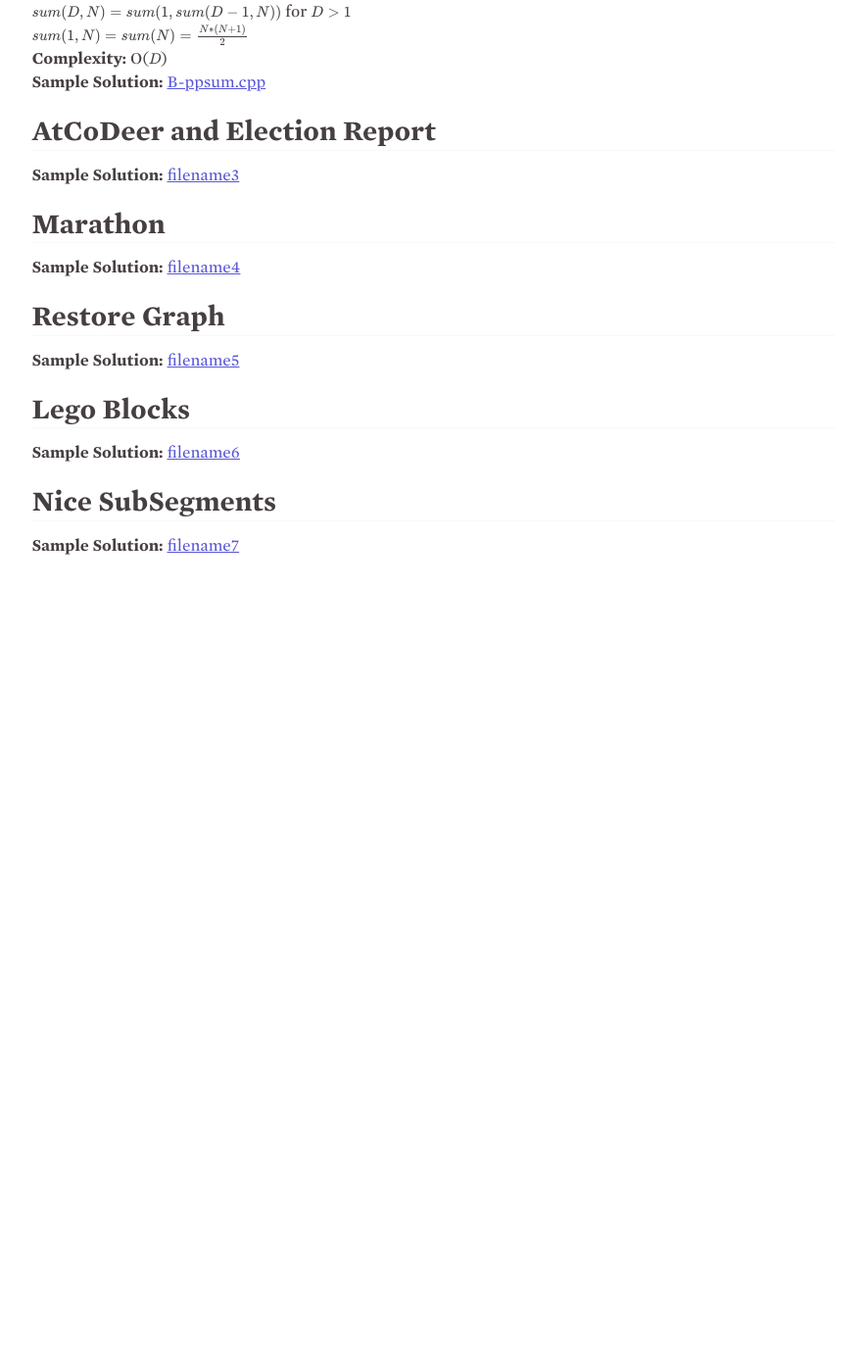
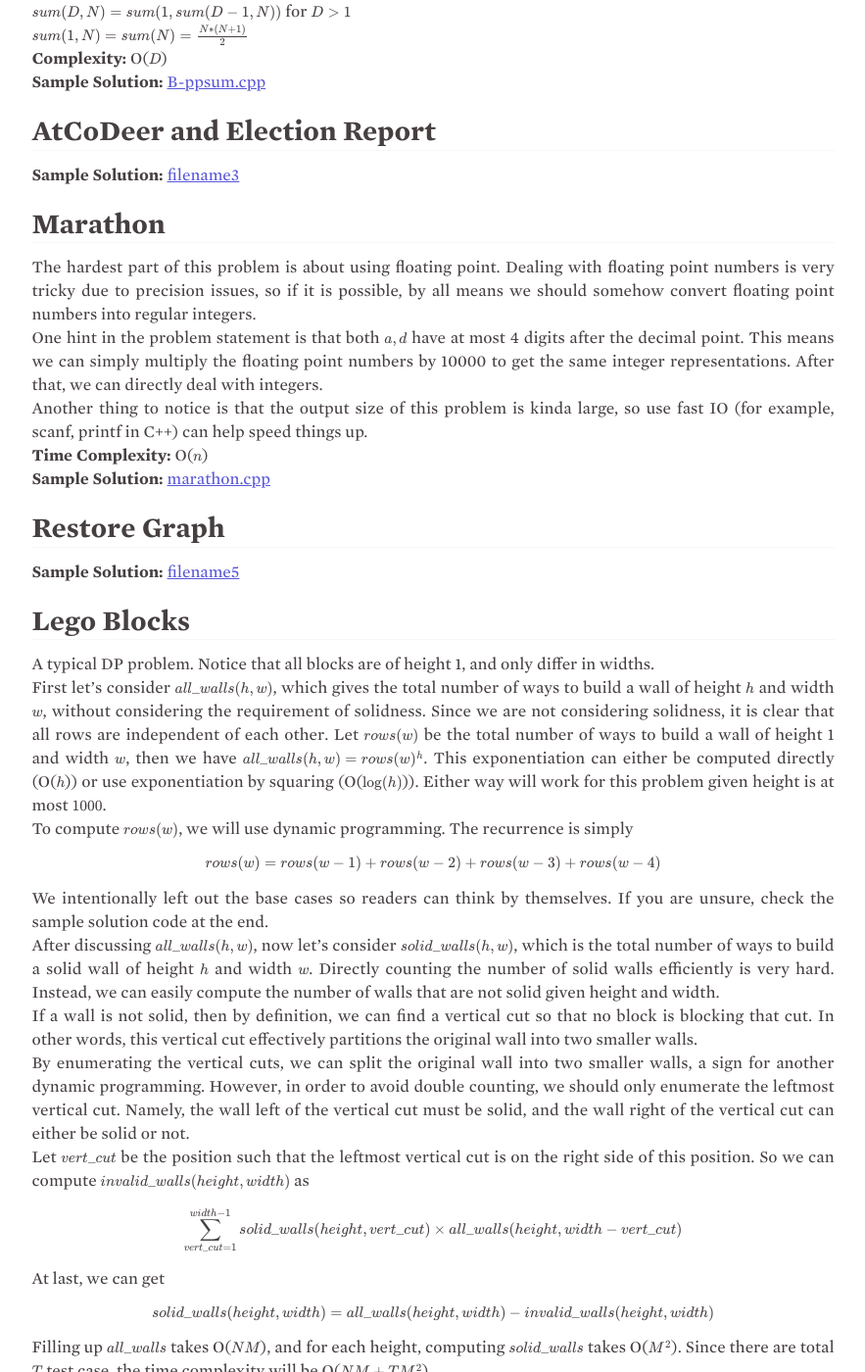
Before and after one commit to acm-uiuc/icpc-website, a Jekyll site: the page built from _posts/2017-10-01-Season-2-Contest-2.md, in a window 1280 px wide and 1400 px high, scrolled down 431 px. Shown: the whole window at 98% size, without its empty margins (198-1081 px from the left). Built offline with Jekyll 4.4.1, drawn with Linux system fonts in a browser that asks for light colours; nearby versions of some CDN libraries; some web fonts are replaced; formulas are drawn with MathJax 3; comment, search, counter and statistics services are not loaded; before the commit the page ends 1061 px from its top, so only the background shows below that; some of the changed text lies outside the part shown.

Commit message:
marathon and lego completed

```diff
--- a/_posts/2017-10-01-Season-2-Contest-2.md
+++ b/_posts/2017-10-01-Season-2-Contest-2.md
@@ -27,16 +27,80 @@
 **Sample Solution:** [filename3]
 
 # **Marathon**
+The hardest part of this problem is about using floating point.
+Dealing with floating point numbers is very tricky due to precision issues,
+so if it is possible, by all means we should
+somehow convert floating point numbers into regular integers.
 
-**Sample Solution:** [filename4]
+One hint in the problem statement is that both \\(a, d\\) have at most
+4 digits after the decimal point. This means we can simply multiply
+the floating point numbers by 10000 to get the same integer representations.
+After that, we can directly deal with integers.
+
+Another thing to notice is that the output size of this problem is kinda large,
+so use fast IO (for example, scanf, printf in C++) can help speed things up.
+
+**Time Complexity:** O(\\(n\\))
+
+**Sample Solution:** [marathon.cpp]
 
 # **Restore Graph**
 
 **Sample Solution:** [filename5]
 
 # **Lego Blocks**
+A typical DP problem. Notice that all blocks are of height 1, and only differ
+in widths.
 
-**Sample Solution:** [filename6]
+First let's consider \\(all\\_walls(h, w)\\), which gives the total number of
+ways to build a wall of height \\(h\\) and  width \\(w\\), without considering
+the requirement of solidness. Since we are not considering solidness, it is
+clear that all rows are independent of each other. Let \\(rows(w)\\) be the
+total number of ways to build a wall of height 1 and width \\(w\\), then we have
+\\(all\\_walls(h, w) = rows(w)^h \\). This exponentiation can either be
+computed directly (O(\\(h\\)))  or use exponentiation by squaring
+(O(\\(\log(h)\\))). Either way will work for this problem given height is at most
+\\(1000\\).
+
+To compute \\(rows(w)\\), we will use dynamic programming. The recurrence is
+simply
+\\[rows(w) = rows(w - 1) + rows(w - 2) + rows(w - 3) + rows(w - 4) \\]
+We intentionally left out the base cases so readers can think by themselves.
+If you are unsure, check the sample solution code at the end.
+
+After discussing \\(all\\_walls(h, w)\\), now let's consider
+\\(solid\\_walls(h, w)\\), which is the total number of ways to build a
+solid wall of height \\(h\\) and width \\(w\\). Directly counting the number
+of solid walls efficiently is very hard. Instead, we can easily compute the
+number of walls that are not solid given height and width.
+
+If a wall is not solid, then by definition, we can find a vertical cut so that
+no block is blocking that cut. In other words, this vertical cut effectively
+partitions the original wall into two smaller walls.
+
+By enumerating the vertical cuts, we can split the original wall into two
+smaller walls, a sign for another dynamic programming. However, in order to
+avoid double counting, we should only enumerate the leftmost vertical cut.
+Namely, the wall left of the vertical cut must be solid, and the wall right
+of the vertical cut can either be solid or not.
+
+Let \\(vert\\_cut\\) be the position such that the leftmost vertical cut is
+on the right side of this position.
+So we can compute \\(invalid\\_walls(height, width)\\) as
+
+\\[\sum_{vert\\_cut = 1}^{width - 1}
+    solid\\_walls(height, vert\\_cut)
+    \times all\\_walls(height, width - vert\\_cut)\\]
+
+At last, we can get
+\\[solid\\_walls(height, width) = all\\_walls(height, width) -
+    invalid\\_walls(height, width) \\]
+
+Filling up \\(all\\_walls\\) takes O(\\(NM\\)), and for each height, computing
+\\(solid\\_walls\\) takes O(\\(M^2\\)). Since there are total \\(T\\) test case,
+the time complexity will be O(\\(NM + TM^2\\)).
+
+**Sample Solution:** [lego.cpp]
 
 # **Nice SubSegments**
 
@@ -45,7 +109,7 @@
 [A-remain.cpp]: /assets/ipl_solutions/season2/contest2/A-remain.cpp
 [B-ppsum.cpp]: /assets/ipl_solutions/season2/contest2/B-ppsum.cpp
 [filename3]: /assets/ipl_solutions/season2/contest2/filename3
-[filename4]: /assets/ipl_solutions/season2/contest2/filename4
+[marathon.cpp]: /assets/ipl_solutions/season2/contest2/marathon.cpp
 [filename5]: /assets/ipl_solutions/season2/contest2/filename5
-[filename6]: /assets/ipl_solutions/season2/contest2/filename6
+[lego.cpp]: /assets/ipl_solutions/season2/contest2/lego.cpp
 [filename7]: /assets/ipl_solutions/season2/contest2/filename7
```
